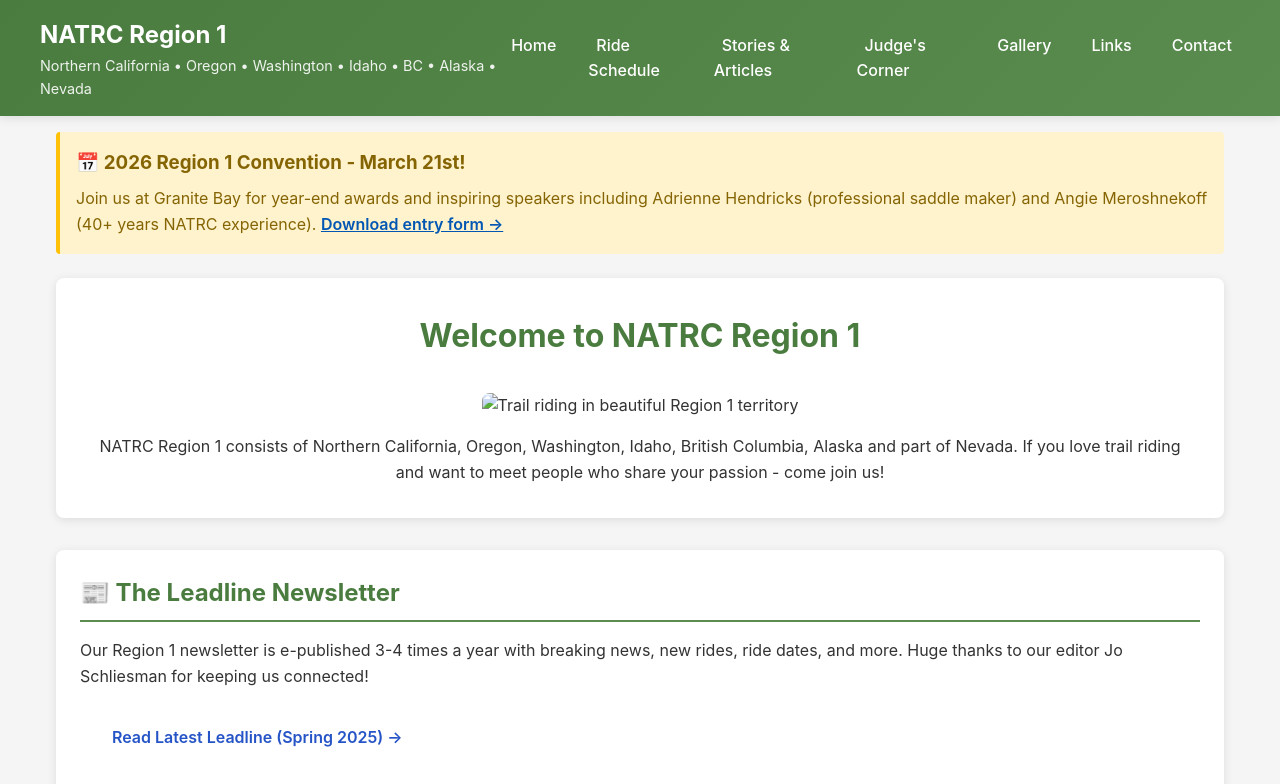
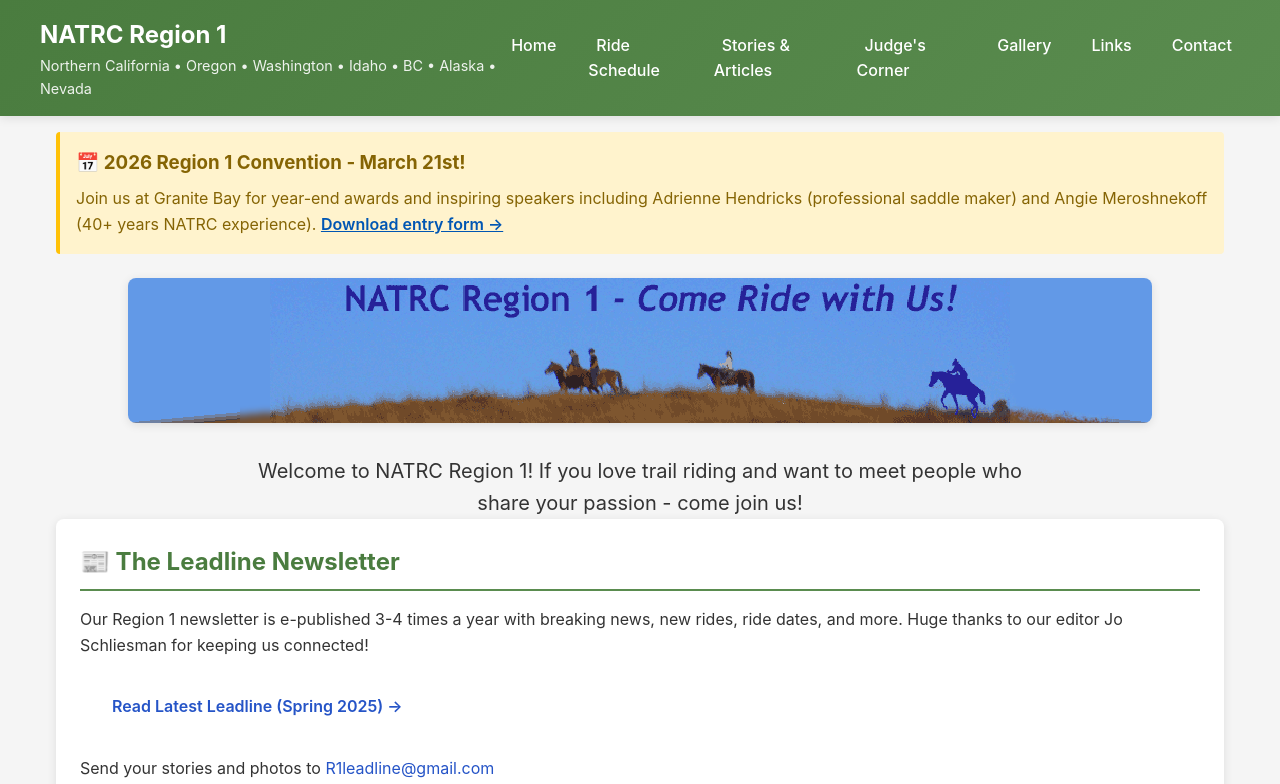
Before and after one commit to wstidolph/NATRCR1-MOBILE, a plain HTML site: page index.html in a window 1280 px wide. Shown: the top 784 px of the page. Drawn offline with Linux system fonts and the light colour scheme.

Commit message:
Add masthead on home page with size-switch (picture element) to extended imagefor web/wide

```diff
--- a/css/home.css
+++ b/css/home.css
@@ -31,20 +31,17 @@
 }
 
 /* Hero Section */
-.hero {
-    background: white;
-    padding: 2rem;
-    margin-bottom: 2rem;
-    border-radius: 8px;
-    box-shadow: 0 2px 10px rgba(0,0,0,0.1);
-    text-align: center;
-}
-
 .hero img {
     max-width: 100%;
     height: auto;
+    display: block;
     border-radius: 8px;
-    margin: 1rem 0;
+    margin-left: auto;
+    margin-right: auto;
+    margin-bottom: 2rem;
+    border-radius: 8px;
+    box-shadow: 0 2px 10px rgba(0, 0, 0, 0.1);
+    text-align: center; */
 }
 
 .hero h2 {
@@ -53,13 +50,21 @@
     font-size: 2rem;
 }
 
+.hero-text {
+    font-size: 1.25rem;
+    color: #333;
+    text-align: center;
+    max-width: 800px;
+    margin: 0 auto;
+}
+
 /* Content Sections */
 .section {
     background: white;
     padding: 1.5rem;
     margin-bottom: 1.5rem;
     border-radius: 8px;
-    box-shadow: 0 2px 10px rgba(0,0,0,0.1);
+    box-shadow: 0 2px 10px rgba(0, 0, 0, 0.1);
 }
 
 .section h3 {
@@ -95,13 +100,13 @@
     background: white;
     padding: 1.5rem;
     border-radius: 8px;
-    box-shadow: 0 2px 10px rgba(0,0,0,0.1);
+    box-shadow: 0 2px 10px rgba(0, 0, 0, 0.1);
     transition: transform 0.3s, box-shadow 0.3s;
 }
 
 .news-card:hover {
     transform: translateY(-5px);
-    box-shadow: 0 4px 20px rgba(0,0,0,0.15);
+    box-shadow: 0 4px 20px rgba(0, 0, 0, 0.15);
 }
 
 .news-card h4 {
@@ -138,7 +143,7 @@
 
 .btn:hover {
     transform: translateY(-2px);
-    box-shadow: 0 4px 12px rgba(0,0,0,0.2);
+    box-shadow: 0 4px 12px rgba(0, 0, 0, 0.2);
 }
 
 /* Footer */
@@ -206,7 +211,9 @@
         padding: 0.5rem;
     }
 
-    .hero, .section, .news-card {
+    .hero,
+    .section,
+    .news-card {
         padding: 1rem;
     }
 
--- a/index.html
+++ b/index.html
@@ -50,16 +50,23 @@
       </div>
 
       <section class="hero" id="home">
-        <h2>Welcome to NATRC Region 1</h2>
-        <img
-          src="placeholder-hero-image.jpg"
-          alt="Trail riding in beautiful Region 1 territory"
-          loading="lazy"
-        />
-        <p>
-          NATRC Region 1 consists of Northern California, Oregon, Washington,
-          Idaho, British Columbia, Alaska and part of Nevada. If you love trail
-          riding and want to meet people who share your passion - come join us!
+        <picture>
+          <source
+            srcset="/images/masthead_region_1a.gif"
+            media="(max-width: 720px)"
+          />
+          <source
+            srcset="/images/masthead_1024_extended.png"
+            media="(min-width: 721px)"
+          />
+          <img
+            src="/images/masthead_1024_extended.png"
+            alt="NATRC Region 1 Logo"
+            loading="lazy"
+          />
+        </picture>
+        <p class="hero-text">
+          Welcome to NATRC Region 1! If you love trail riding and want to meet people who share your passion - come join us!
         </p>
       </section>
 
```
Also changed, not shown: images/masthead_1024_extended.png (added).
